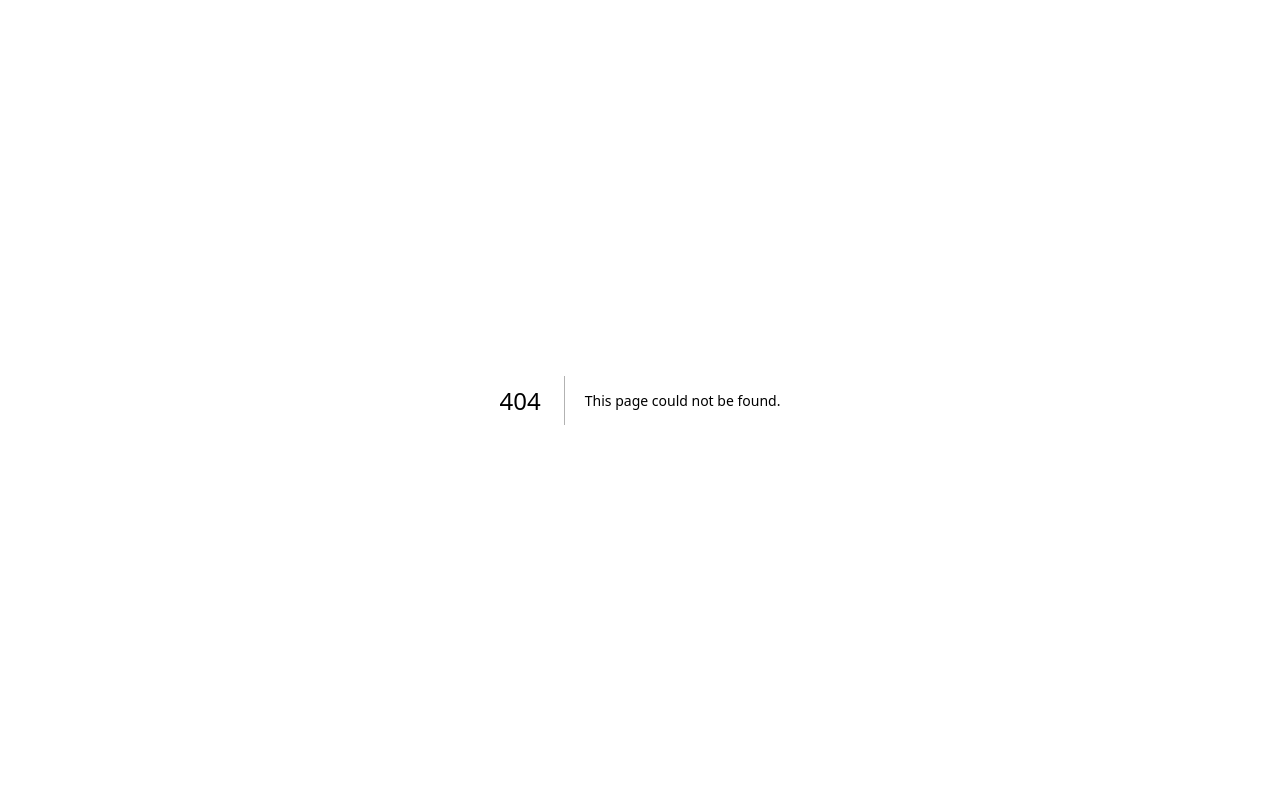
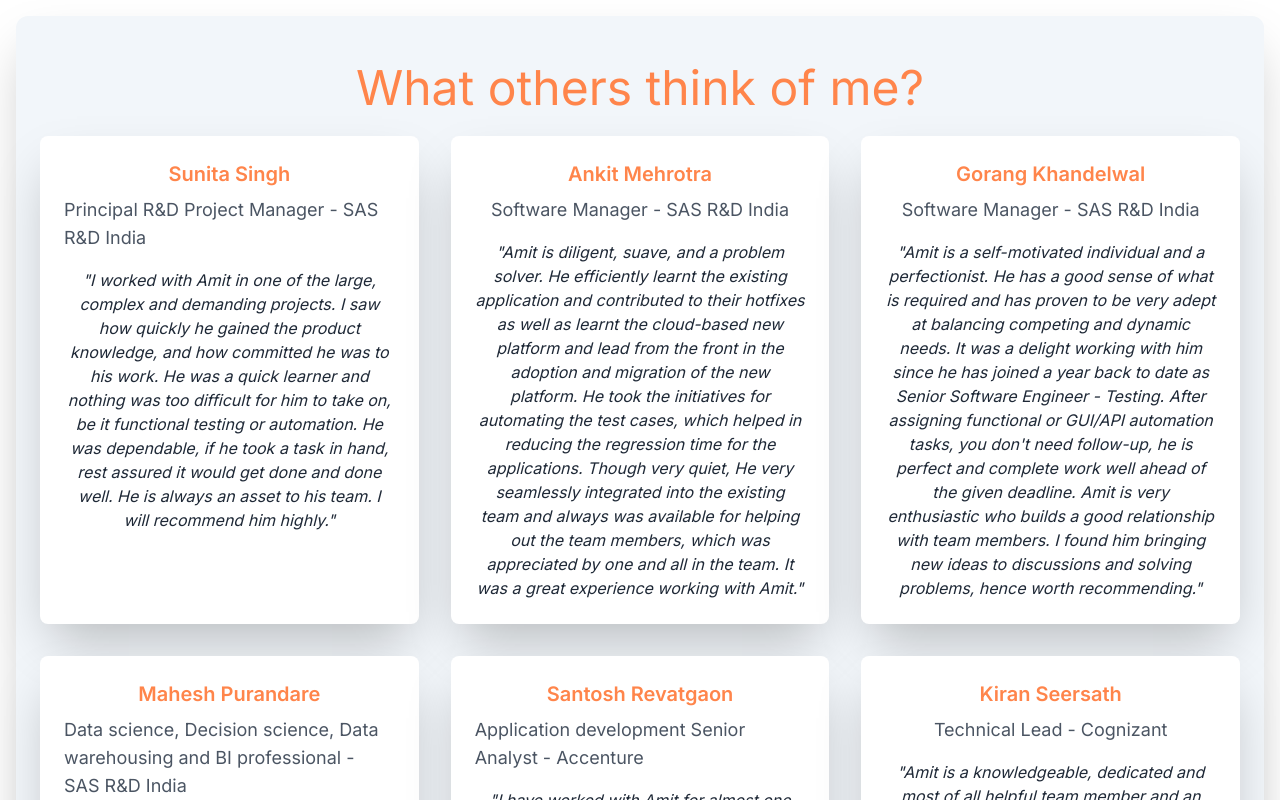
Before and after one commit to amitkiit1994/current-site, a Next.js app: page /testimonials in a window 1280 px wide. Before the commit this address had no page. Shown: the top 800 px of the page. Built offline with nearby package versions, Linux system fonts and the light colour scheme.

Commit message:
updating theme

```diff
--- a/app/contact/page.jsx
+++ b/app/contact/page.jsx
@@ -1,10 +1,10 @@
-'use client'
+"use client"
 import { IoIosMail } from 'react-icons/io';
 import { FaTwitter, FaFacebook, FaLinkedin, FaGithub, FaInstagram } from "react-icons/fa";
 
 const Icon = ({ children }) => {
     return (
-        <div className="text-yellow-400 m-2 transition-transform duration-200 hover:scale-110">
+        <div className="text-orange-custom m-2 transition-transform duration-200 hover:scale-110">
             {children}
         </div>
     );
@@ -12,10 +12,10 @@ const Icon = ({ children }) => {
 
 const Contact = () => {
     return (
-        <section id="contact">
-            <div className="font-Poppins flex flex-col items-center gap-4 mx-4 lg:mx-40 mt-6 mb-8">
-                <h1 className="text-3xl m-2 font-bold text-yellow-400">Connect with Me!</h1>
-                <div className="flex gap-4 ">
+        <section id="contact" className="p-12 rounded-xl mx-auto max-w-screen-xl">
+            <div className="relative flex flex-col items-center p-10 mx-auto bg-light-blueish-gray shadow-2xl rounded-xl">
+                <h1 className="text-3xl m-2 font-bold text-orange-custom">Connect with Me!</h1>
+                <div className="flex gap-4 mt-4 mb-8">
                     <a href="mailto:amitkiit1994@gmail.com" target='_blank'>
                         <Icon>
                             <IoIosMail />
@@ -47,7 +47,7 @@ const Contact = () => {
                         </Icon>
                     </a>
                 </div>
-                <p className="text-yellow-400">&#169; 2024 Copyright Amit Kumar Das - All Rights Reserved.</p>
+                <p className="text-gray-600">&#169; 2024 Copyright Amit Kumar Das - All Rights Reserved.</p>
             </div>
         </section>
     );
--- a/app/globals.css
+++ b/app/globals.css
@@ -5,7 +5,7 @@
 @import url('https://fonts.googleapis.com/css2?family=Open+Sans:ital,wght@0,300;0,400;0,500;0,600;0,700;0,800;1,300;1,400;1,500;1,600;1,700;1,800&display=swap');
 
 body {
-  background-color: #000000;
+  background-color: #FFFFFF;
 }
 
 .custom-radius {
--- a/app/header/page.jsx
+++ b/app/header/page.jsx
@@ -1,5 +1,4 @@
-'use client'
-
+"use client"
 import { usePathname } from 'next/navigation';
 import { useState } from 'react';
 
@@ -11,8 +10,8 @@ const Header = () => {
   const handleToggleNav = () => setNavOpen(!isNavOpen);
 
   return (
-    <nav className="py-4 md:py-6 bg-black">
-      <div className="container px-4 mx-2 md:flex md:items-center">
+    <nav className="sticky top-0 py-4 md:py-6 bg-transparent shadow-2xl z-50 backdrop-blur-md z-50">
+      <div className="container mx-auto px-4 max-w-3xl md:flex md:items-center ">
         <div className="flex justify-between items-center w-full">
           <button
             className={`md:hidden border-4 border-solid border-gray-600 p-3 rounded ${isNavOpen ? 'bg-gray-200' : ''}`}
@@ -31,7 +30,7 @@ const Header = () => {
             href="/"
             onClick={() => handler('/')}
             className={`p-2 lg:px-4 md:mx-2 text-lg rounded ${
-              isActive('/') ? 'bg-yellow-400 text-black' : 'text-yellow-400'
+              isActive('/') ? 'bg-orange-custom text-black shadow-lg' : 'text-black'
             }`}
           >
             home
@@ -41,7 +40,7 @@ const Header = () => {
             href="/#about"
             onClick={() => handler('/#about')}
             className={`p-2 lg:px-4 md:mx-2 text-lg rounded ${
-              isActive('/#about') ? 'bg-yellow-400 text-black' : 'text-yellow-400'
+              isActive('/#about') ? 'bg-orange-custom text-black shadow-lg' : 'text-black'
             }`}
           >
             about
@@ -51,17 +50,27 @@ const Header = () => {
             href="/#journey"
             onClick={() => handler('/#journey')}
             className={`p-2 lg:px-4 md:mx-2 text-lg rounded ${
-              isActive('/#journey') ? 'bg-yellow-400 text-black' : 'text-yellow-400'
+              isActive('/#journey') ? 'bg-orange-custom text-black shadow-lg' : 'text-black'
             }`}
           >
             journey
           </a>
 
           <a
+            href="/#testimonials"
+            onClick={() => handler('/#testimonials')}
+            className={`p-2 lg:px-4 md:mx-2 text-lg rounded ${
+              isActive('/#testimonials') ? 'bg-orange-custom text-black shadow-lg' : 'text-black'
+            }`}
+          >
+            testimonials
+          </a>
+
+          <a
             href="/#contact"
             onClick={() => handler('/#contact')}
             className={`p-2 lg:px-4 md:mx-2 text-lg rounded ${
-              isActive('/#contact') ? 'bg-yellow-400 text-black' : 'text-yellow-400'
+              isActive('/#contact') ? 'bg-orange-custom text-black shadow-lg' : 'text-black'
             }`}
           >
             connect
--- a/app/hero/page.jsx
+++ b/app/hero/page.jsx
@@ -1,6 +1,6 @@
 "use client"
-import React, { useEffect } from 'react'
-import hero  from '../images/hero.png';
+import React from 'react';
+import hero from '../images/hero.png';
 import logo from '../images/logo.jpeg';
 import Image from 'next/image';
 import Link from 'next/link';
@@ -8,24 +8,23 @@ import Typewriter from 'typewriter-effect';
 
 const Hero = () => {
     return (
-        <div className="border-4 border-yellow-400 rounded-lg p-4 mx-2">
-        <div className="relative flex flex-col items-center max-w-screen-xl px-4 mx-auto md:flex-row-reverse sm:px-6 p-8">
+        <div className="p-12 rounded-xl mx-auto max-w-screen-xl">
+            <div className="relative flex flex-col items-center md:flex-row-reverse p-10 mx-auto bg-light-blueish-gray shadow-2xl  rounded-xl">
                 <div className="flex items-center py-5 md:w-1/2 md:pb-20 md:pt-10 md:pl-10">
-                <div className="relative w-full p-3 rounded-xl md:p-8">
-                    <div className="rounded-full bg-yellow-400 w-full">
+                <div className="relative w-full p-0 rounded-xl">
+                    <div className="rounded-full bg-medium-blue w-full shadow-2xl ">
                         <Image src={hero}
-                            className='rounded-xl' />
+                            className='rounded-full shadow-2xl' />
                     </div>
                 </div>
                 </div>
                 <div className="flex items-center py-5 md:w-1/2 md:pb-20 md:pt-10 md:pr-10">
                     <div className="text-left">
-                    <h3 className="leading-tight text-3xl text-yellow-400">
+                        <h3 className="leading-tight text-3xl text-medium-blue">
                             Hi! I'm
                         </h3>
-                    <h2 className='mt-2 text-white text-6xl font-Merriweather'>Amit Kumar Das</h2>
-
-                    <div className='text-3xl sm:text-4xl lg:text-4xl mt-1 text-yellow-400'>
+                        <h2 className='mt-2 text-black text-6xl font-Merriweather'>Amit Kumar Das</h2>
+                        <div className='text-3xl sm:text-4xl lg:text-4xl mt-1 text-medium-blue'>
                             <Typewriter
                                 options={{
                                     strings: ["A Tech Innovator", "A Visionary Leader", "A Creative Thinker"],
@@ -35,22 +34,23 @@ const Hero = () => {
                             />
                         </div>
                         <div className="flex items-center space-x-4 mt-4 mb-4">
-                        <Link href='https://www.ratl.ai' passHref target="_blank" className='text-3xl text-white hover:underline'>Building ratl.ai</Link>
+                            <Link href='https://www.ratl.ai' passHref target="_blank" className='text-3xl text-black hover:underline'>
+                                Building ratl.ai
+                            </Link>
                             <Image
                                 src={logo}
                                 height={75}
                                 width={75}
                                 alt='logo'
-                            className='h-12 w-12 sm:h-16 sm:w-16 bg-white rounded-full' // Adjust the class based on your desired size
+                                className='h-12 w-12 sm:h-16 sm:w-16 bg-white rounded-full shadow-lg' // Adjust the class based on your desired size
                             />
                         </div>
                         <div className="mb-4 mt-2 flex sm:items-center lg:items-left">
                             <div className="inline-flex transition duration-150 ease-in-out" role="group">
                                 <Link href='https://www.linkedin.com/in/amitkiit1994/' passHref
-
                                     target="_blank"
                                     rel="noopener noreferrer"
-                                className="rounded-lg custom-radius px-4 py-2 uppercase leading-normal text-black transition duration-150 ease-in-out bg-yellow-400 hover:bg-yellow-700 focus:bg-yellow-700 focus:outline-none focus:ring-0 active:bg-yellow-800 text-xl font-bold"
+                                    className="shadow-lg rounded-lg custom-radius px-4 py-2 leading-normal text-black transition duration-150 ease-in-out bg-orange-custom hover:bg-yellow-700 focus:text-yellow-text focus:outline-none focus:ring-0 active:text-yellow-text text-xl"
                                     data-te-ripple-init
                                     data-te-ripple-color="light"
                                 >
--- a/app/journey/page.jsx
+++ b/app/journey/page.jsx
@@ -3,31 +3,20 @@ import experiences from "./experienceList";
 
 const Journey = () => {
     return (
-        <section id="journey">
-            <div className="border-4 border-yellow-400 rounded-lg p-4 mx-2 mt-2">
-                <div className="gap-4 mx-4 lg:mx-40 mt-6 mb-4 lg:mb-8 text-left text-white">
-                    <h2 className="text-5xl m-4 p-2 text-center text-yellow-400">
+        <section id="journey" className="p-2 rounded-xl mx-auto max-w-screen-xl">
+            <div className="relative p-2 mx-auto bg-light-blueish-gray shadow-2xl rounded-xl">
+                <div className="gap-4 mx-4 lg:mx-40 mt-6 mb-4 lg:mb-8 text-left text-black">
+                    <h2 className="text-5xl m-4 p-2 text-center text-orange-custom">
                         Here is my Journey
                     </h2>
                     {experiences.map((experience, index) => (
                         <div
                             key={experience.id}
-                            className={`flex flex-col lg:flex-row ${index % 2 === 0 ? "lg:flex-row" : "lg:flex-row-reverse"}`}
+                            className="flex flex-col lg:flex-row items-center mb-8 bg-white rounded-xl shadow-2xl p-6"
                         >
-                            <div className="flex-grow items-center lg:w-9/12 md:w-full p-4 flex flex-col justify-center">
-                                {/* Content in the left column */}
-                                <h2 className="text-3xl text-left mb-2 text-yellow-400">
-                                    {experience.title}
-                                </h2>
-                                <p className="text-lg text-left text-gray-400">{experience.duration}</p>
-                                <p className="text-xl text-left p-2">{experience.description}</p>
-                            </div>
-                            <div className="lg:w-6/12 md:w-full p-4 ">
-                                <div className="relative rounded-md overflow-hidden group">
-                                    <div className="relative w-full p-3 rounded md:p-8">
-                                        <div className="rounded-full bg-white w-full">
+                            <div className="w-full lg:w-1/2 p-4">
                                 <Image
-                                                className="rounded-full p-12"
+                                    className="rounded-lg"
                                     src={experience.image}
                                     alt={experience.title}
                                     layout="responsive"
@@ -35,8 +24,12 @@ const Journey = () => {
                                     height={475}
                                 />
                             </div>
-                                    </div>
-                                </div>
+                            <div className="w-full lg:w-1/2 p-4 flex flex-col justify-center">
+                                <h2 className="text-3xl mb-2 text-orange-custom">
+                                    {experience.title}
+                                </h2>
+                                <p className="text-lg text-gray-400">{experience.duration}</p>
+                                <p className="text-l p-2">{experience.description}</p>
                             </div>
                         </div>
                     ))}
--- a/app/page.js
+++ b/app/page.js
@@ -4,6 +4,7 @@ import About from "./about/page";
 import Contact from "./contact/page";
 import Hero from "./hero/page";
 import Journey from "./journey/page";
+import Testimonials from "./testimonials/page";
 export default function Home() {
   return (
     <div>
@@ -11,6 +12,7 @@ export default function Home() {
       <Hero />
       <About />
       <Journey />
+      <Testimonials />
       <Contact />
     </div>
   );
--- /dev/null
+++ b/app/testimonials/page.tsx
@@ -0,0 +1,69 @@
+const testimonials = [
+    {
+        id: 1,
+        name: "Sunita Singh",
+        position: "Principal R&D Project Manager - SAS R&D India",
+        text: "I worked with Amit in one of the large, complex and demanding projects. I saw how quickly he gained the product knowledge, and how committed he was to his work. He was a quick learner and nothing was too difficult for him to take on, be it functional testing or automation. He was dependable, if he took a task in hand, rest assured it would get done and done well. He is always an asset to his team. I will recommend him highly.",
+        link: "https://www.linkedin.com/in/sunita-singh-82b4315/"
+    },
+    {
+        id: 2,
+        name: "Ankit Mehrotra",
+        position: "Software Manager - SAS R&D India",
+        text: "Amit is diligent, suave, and a problem solver. He efficiently learnt the existing application and contributed to their hotfixes as well as learnt the cloud-based new platform and lead from the front in the adoption and migration of the new platform. He took the initiatives for automating the test cases, which helped in reducing the regression time for the applications. Though very quiet, He very seamlessly integrated into the existing team and always was available for helping out the team members, which was appreciated by one and all in the team. It was a great experience working with Amit.",
+        link: "https://www.linkedin.com/in/ankitarun/"
+    },
+    {
+        id: 3,
+        name: "Gorang Khandelwal",
+        position: "Software Manager - SAS R&D India",
+        text: "Amit is a self-motivated individual and a perfectionist. He has a good sense of what is required and has proven to be very adept at balancing competing and dynamic needs. It was a delight working with him since he has joined a year back to date as Senior Software Engineer - Testing. After assigning functional or GUI/API automation tasks, you don't need follow-up, he is perfect and complete work well ahead of the given deadline. Amit is very enthusiastic who builds a good relationship with team members. I found him bringing new ideas to discussions and solving problems, hence worth recommending.",
+        link: "https://www.linkedin.com/in/gorang-khandelwal-0808408/"
+    },
+    {
+        id: 4,
+        name: "Mahesh Purandare",
+        position: "Data science, Decision science, Data warehousing and BI professional - SAS R&D India",
+        text: "Amit is a fantastic testing professional with command over cloud technologies, deployment, and DevOps domains. His detail-oriented and thorough approach, as well as a very helpful nature, make him a fantastic colleague to work with and a very reliable teammate. His experience in the retail domain and mastery over automation, web technologies, and testing fundamentals will be an asset to any team he works with. His ability to quickly access a situation and plan a course of action has helped his team achieve impossible targets. Wish him the best!",
+        link: "linkedin.com/in/mahesh-purandare-a2b9a26/"
+    },
+    {
+        id: 5,
+        name: "Santosh Revatgaon",
+        position: "Application development Senior Analyst - Accenture",
+        text: "I have worked with Amit for almost one and half years. In those years, I have seen him not only excel at doing manual testing but also doing automation testing. Amit's mastery for finding bugs helped team to provide quality product to the client. Because of his nature, everybody loves to work with him.",
+        link: "https://www.linkedin.com/in/santosh-revatgaon-a94815a2/"
+    },
+    {
+        id: 6,
+        name: "Kiran Seersath",
+        position: "Technical Lead - Cognizant",
+        text: "Amit is a knowledgeable, dedicated and most of all helpful team member and an absolute pleasure to work with. Not only were his skills invaluable to the team his approachability and pleasant demeanor were a boost to team morale.",
+        link: "https://www.linkedin.com/in/kiranseersath/"
+    }
+];
+
+const Testimonials = () => {
+    return (
+        <section id="testimonials" className="p-4 rounded-xl mx-auto max-w-screen-xl">
+            <div className="relative flex flex-col items-center p-6 mx-auto bg-light-blueish-gray shadow-2xl rounded-xl">
+                <h1 className="text-5xl m-4 p-2 text-center text-orange-custom">
+                    What others think of me?
+                </h1>
+                <div className="w-full grid grid-cols-1 md:grid-cols-2 lg:grid-cols-3 gap-8">
+                    {testimonials.map((testimonial) => (
+                        <div key={testimonial.id} className="bg-white rounded-lg shadow-2xl p-6 flex flex-col items-center">
+                            <a href={testimonial.link} target="_blank" rel="noopener noreferrer" className="text-xl font-semibold text-orange-custom mb-2">
+                                {testimonial.name}
+                            </a>
+                            <h6 className="text-lg text-gray-600 mb-4">{testimonial.position}</h6>
+                            <p className="text-center text-gray-800 italic">"{testimonial.text}"</p>
+                        </div>
+                    ))}
+                </div>
+            </div>
+        </section>
+    );
+};
+
+export default Testimonials;
--- a/tailwind.config.js
+++ b/tailwind.config.js
@@ -10,6 +10,22 @@ module.exports = {
       fontFamily: {
         'OpenSans': ['Open Sans', 'sans-serif']
       },
+      colors: {
+        'light-blueish-gray': '#F2F6FA',
+        'white': '#FFFFFF',
+        'light-grayish-blue': '#E4EBF0',
+        'medium-blue': '#597C93',
+        'very-light-blueish-gray': '#F1F5F9',
+        'light-grayish-blue-2': '#E3EAF0',
+        'light-grayish-blue-3': '#E0E7EC',
+        'light-grayish-blue-4': '#E0E6EB',
+        'light-grayish-blue-5': '#E1E8ED',
+        'light-grayish-blue-6': '#E2E9EE',
+        'orange-custom': '#FF854B'
+      },
+      boxShadow: {
+        'card': '0 10px 15px rgba(0, 0, 0, 0.1), 0 4px 6px rgba(0, 0, 0, 0.05)',
+      },
     },
   },
   plugins: [],
```
Also changed, not shown: app/about/page.jsx (+14 -13 lines). Lines whose indentation alone changed are shown as unchanged.
